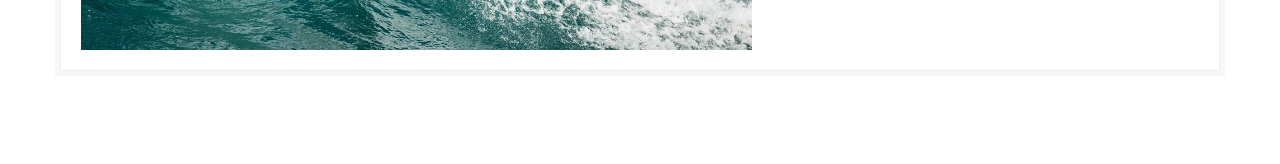
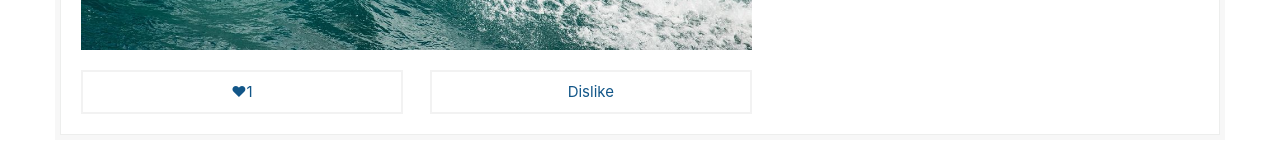
Before and after one commit to dktwho/React-SPA-Redux-Thunk, a React (Create React App) app: page / in a window 1280 px wide. Shown: the part 558-722 px from the top of the page. Built offline with nearby package versions, Linux system fonts and the light colour scheme.

Commit message:
create components Likes, with funciton connect from react-redux, create redux store, use createStore, creadte first reducer, inside components Likes create function with dispatch

```diff
--- a/src/App.js
+++ b/src/App.js
@@ -1,4 +1,6 @@
-import './App.css';
+import './App.css'
+import Likes from './Likes';
+import store from './redux/store';
 
 function App() {
   return (
@@ -7,6 +9,7 @@ function App() {
         <div className="card">
           <div className="card-image">
             <img src="./sea.jpg" alt="surfing"/>
+            <Likes store={store} />
           </div>
         </div>
       </div>
--- /dev/null
+++ b/src/Likes.js
@@ -0,0 +1,31 @@
+import React from 'react'
+import { connect } from 'react-redux'
+
+const Likes = (props) => {
+
+  return (
+    <div className='button-controls'>
+      <button onClick={props.onIncrementLikes}>❤{props.likes}</button>
+      <button>Dislike</button>
+    </div>
+  )
+}
+
+function mapStateToProps(state) {
+  console.log('mapStateToProps', state)
+  return {
+    likes: state.likes
+  }
+}
+
+function mapDispatchToProps(dispatch) {
+  return {
+    onIncrementLikes: () => {
+      console.log('click')
+      const action = {type: 'INCREMENT'}
+      dispatch(action)
+    }
+  }
+}
+
+export default connect(mapStateToProps, mapDispatchToProps)(Likes)
--- a/src/index.js
+++ b/src/index.js
@@ -1,4 +1,4 @@
-import React from 'react';
+import React from 'react'
 import ReactDOM from 'react-dom/client';
 import './index.css';
 import App from './App';
--- /dev/null
+++ b/src/redux/store.js
@@ -0,0 +1,14 @@
+import { createStore } from '@reduxjs/toolkit'
+
+const initialState = {
+  likes: 1
+}
+
+const reducer = (state = initialState, action) => {
+  console.log('reducer', action)
+  return state
+}
+
+const store = createStore(reducer)
+
+export default store
```
Also changed, not shown: package.json (+7 -1 lines), 1 other file (tests, documents, lock files or other folders).
